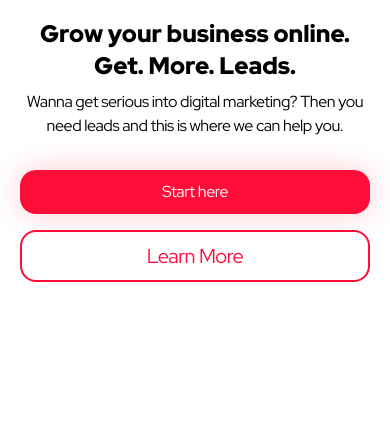
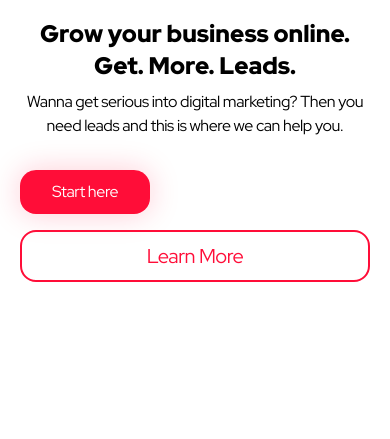
Before and after one commit to Andrsand/TAILWIND, a website: page index.html in a window 390 px wide. Shown: the part 83-522 px from the top of the page. Drawn offline with Linux system fonts and the light colour scheme.

Commit message:
Creating the btn class and the "Learn More" button.

```diff
--- a/index.html
+++ b/index.html
@@ -54,8 +54,7 @@
                     sm:text-base">Wanna get serious into digital marketing? Then you need leads and this is where we can help you.</p>
 
                     <div class="flex justify-center gap-7 sm:flex-col sm:gap-0 sm:mt-4">
-                        <a href="#" class="inline-block mt-6 py-[10px] px-8 shadow-customred bg-lightred
-                        rounded-2xl text-white text-xl tracking-tight sm:text-center sm:mt-4 sm:text-base">Start here</a>
+                        <a href="#" class=" btn sm:text-center sm:mt-4 sm:text-base">Start here</a>
                         <a href="#" class="inline-block mt-6 py-[10px] px-8 rounded-2xl text-lightred
                         text-xl tracking-tight border-2 border-lightred sm:text-center sm:mt-4">Learn More</a>
                     </div>
@@ -71,6 +70,7 @@
                         <h2 class="mt=[2px] text-4xl font-black">The team behind the brand.</h2>
                         <p class="mt-[10px] max-w-sm text-lg">Proin elementum fermentum auctor. Nulla semper, est eget congue pellentesque, erat nulla molestie mi, in finibus leo
                         nisl ac lectus. Praesent non urna. Nulla congue porta lectus in laoreet. Aenean pellentesque vitae metus id porttitor.t</p>
+                        <a href="#" class="btn">Learn More</a>
                     </div>
 
                     <div class="flex flex-col w-[450px]">
--- a/input.css
+++ b/input.css
@@ -11,6 +11,10 @@
 @layer components {
     .container {
         @apply max-w-[1080px]
+    }
+
+    .btn {
+        @apply max-w-fit inline-block mt-6 py-[10px] px-8 shadow-customred bg-lightred rounded-2xl text-white text-xl tracking-tight
     }
 }
 
```
Also changed, not shown: css/main.css.
